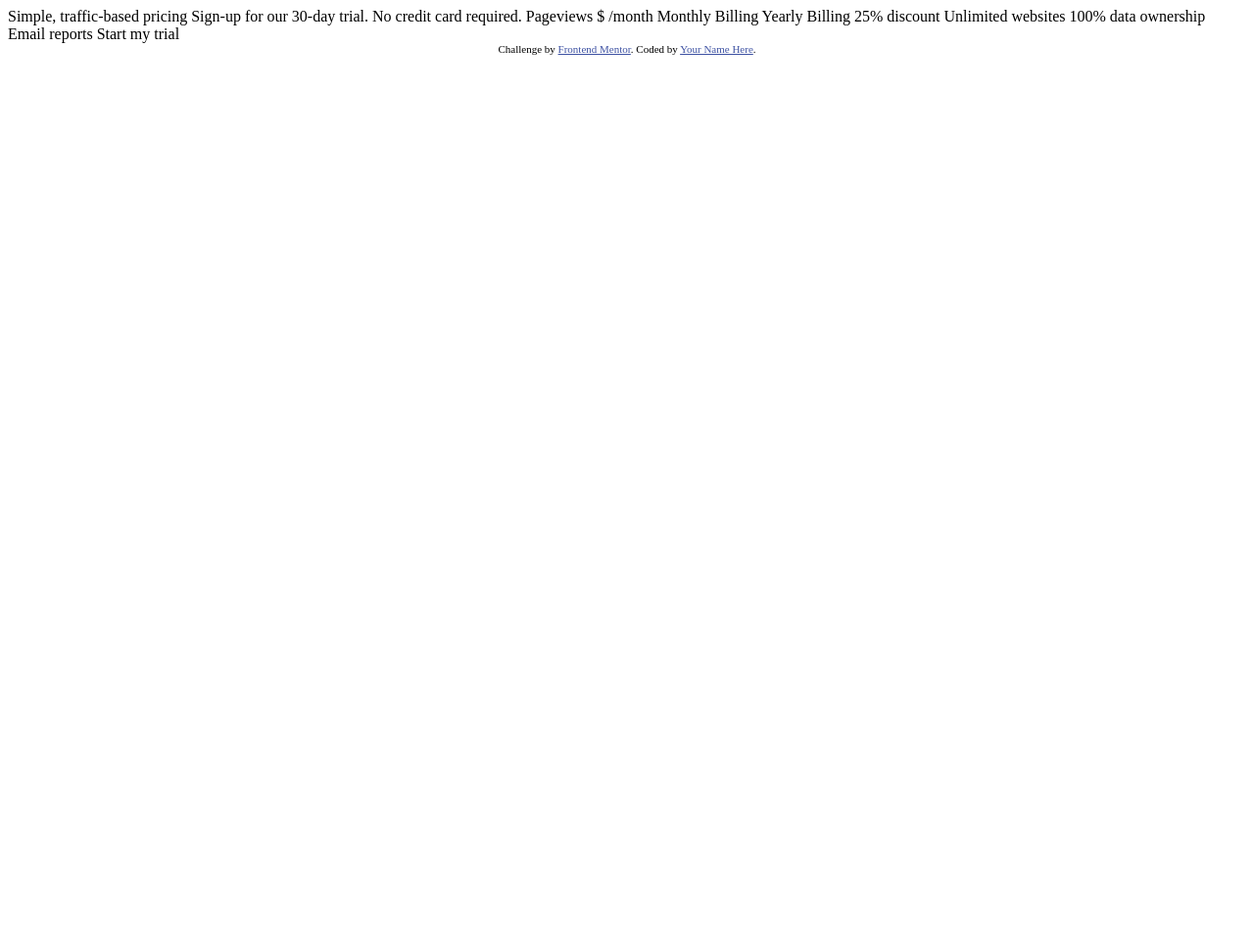
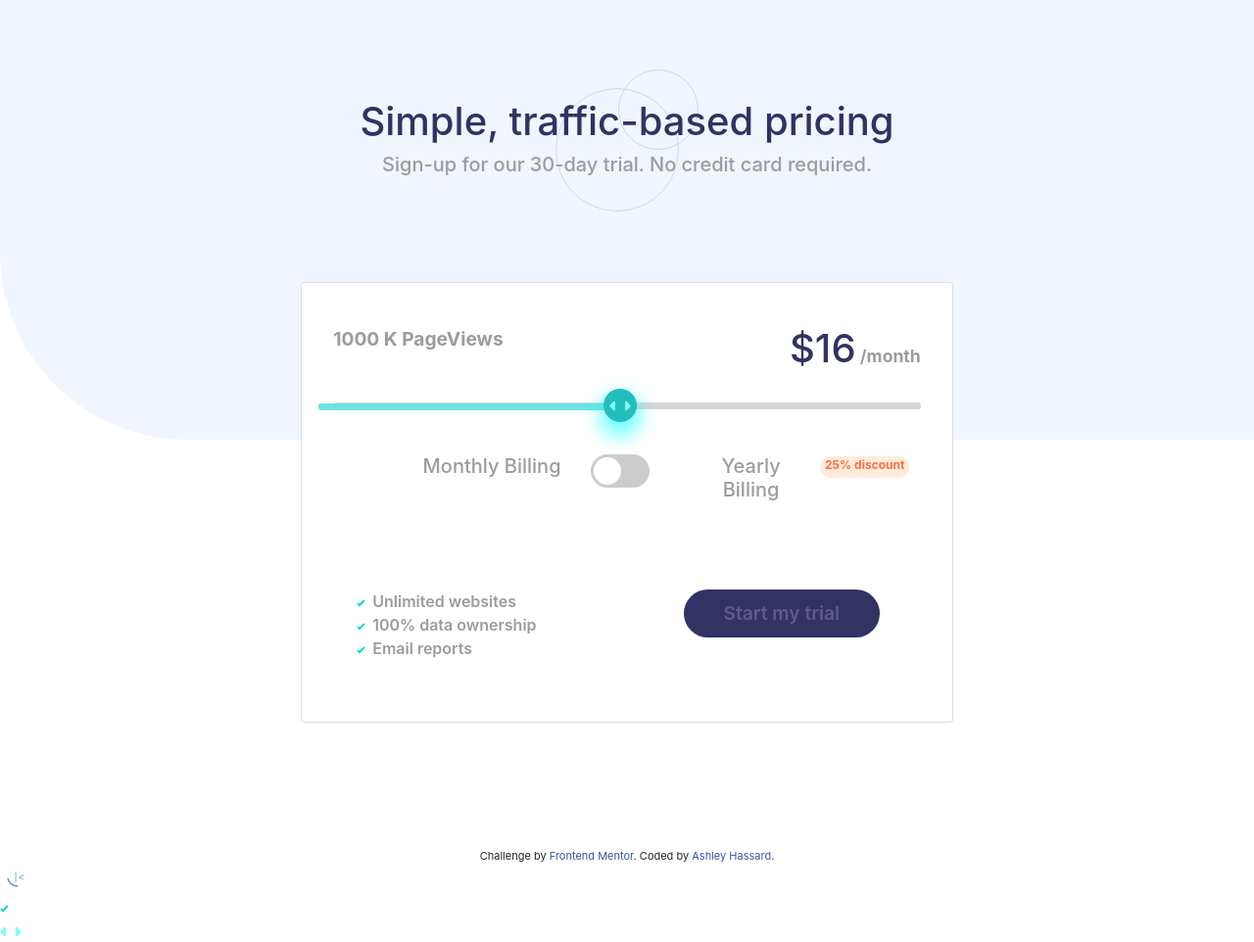
Before and after one commit to ahassard/InteractivePricing, a plain HTML site: page interactive-pricing-component-main/interactive-pricing-component-main/index.html in a window 1280 px wide. Shown: the whole page at 98% size. Before the commit the page ends 800 px from the top, so only its background shows below. Drawn offline with nearby package versions, Linux system fonts and the light colour scheme.

Commit message:
challenge 1 push 1

```diff
--- a/interactive-pricing-component-main/interactive-pricing-component-main/index.html
+++ b/interactive-pricing-component-main/interactive-pricing-component-main/index.html
@@ -5,35 +5,122 @@
   <meta name="viewport" content="width=device-width, initial-scale=1.0"> <!-- displays site properly based on user's device -->
 
   <link rel="icon" type="image/png" sizes="32x32" href="./images/favicon-32x32.png">
-
+  <link rel="stylesheet" type="text/css" href="./styles.css" />
+  <link rel="stylesheet" href="https://stackpath.bootstrapcdn.com/bootstrap/4.3.1/css/bootstrap.min.css"
+    integrity="sha384-ggOyR0iXCbMQv3Xipma34MD+dH/1fQ784/j6cY/iJTQUOhcWr7x9JvoRxT2MZw1T" crossorigin="anonymous">
+  <script type="text/javscript" src="./ipJavaScript.js"></script>
+  <script src="https://code.jquery.com/jquery-3.3.1.slim.min.js"></script>
+  <script src="https://cdnjs.cloudflare.com/ajax/libs/popper.js/1.14.7/umd/popper.min.js"></script>
+  <script src="https://stackpath.bootstrapcdn.com/bootstrap/4.3.1/js/bootstrap.min.js"></script>
   <title>Frontend Mentor | Interactive pricing component</title>
 
-  <!-- Feel free to remove these styles or customise in your own stylesheet 👍 -->
-  <style>
-    .attribution { font-size: 11px; text-align: center; }
-    .attribution a { color: hsl(228, 45%, 44%); }
-  </style>
 </head>
 <body>
+  <div class="container">
+    <div class="row" id="row1">
+  <div class="col-xl">
+    <h1>Simple, traffic-based pricing</h1>
+  <h5>Sign-up for our 30-day trial. No credit card required.</h5>
+  </div>
 
-  Simple, traffic-based pricing
-  Sign-up for our 30-day trial. No credit card required.
+    </div>
+    <div class="row" id="row2">
+  <div class="col-xl">
+    <div class="card">
+      <div class="row" id="cardRow1">
+        <div class="col-xl">
+          <div id="SelectValue"></div>
+        </div>
+        <div class="col-xl" style="text-align: right;">
+        <div id="DollarAmount"></div>
+        </div>
+      </div>
+  <div class="row" id="cardRow2">
+    <div class="col-xl">
+      <div class="main">
+        <input type="range" min="0" max="100" value="50" id="slider">
+        <div id="selector">
+          <div class="SelectBtn"></div>
+        </div>
+        <div id="ProgressBar"></div>
+      </div>
 
-  Pageviews
-  $ /month
+    </div>
+  </div>
+  <div class="row" id="cardRow3">
+    <div class="col-xl-5"><h5 style="float:right;">Monthly Billing</h5></div>
+    <div class="col-xl-2">
+      <label class="switch" for="checkbox">
+        <input type="checkbox" id="checkbox" />
+        <div class="slider round"></div>
+      </label>
+    </div>
+    <div class="col-xl-5" style="display: inherit;">
+      <h5>Yearly Billing</h5>
+      <span class="badge rounded-pill discountBadge">25% discount</span>
+    </div>
+  </div>
+  <div class="row" id="cardRow4">
+    <div class="col-xl">
+      <ul>
+      <li>Unlimited websites</li>
+      <li>100% data ownership</li>
+      <li>Email reports</li>
+      </ul>
+    </div>
+    <div class="col-xl">
+       <button class="startBtn">Start my trial</button>
+    </div>
+  </div>
+    </div>
+  </div>
+    </div>
+  </div>
+  <footer>
+    <div class="row align-items-end" id="row3">
+      <div class="col-xl">
+        <div class="attribution">
+          Challenge by <a href="https://www.frontendmentor.io?ref=challenge" target="_blank">Frontend Mentor</a>.
+          Coded by <a href="#">Ashley Hassard</a>.
+        </div>
+      </div>
+    </div>
 
-  Monthly Billing
-  Yearly Billing 25% discount
+    <img src="./images/favicon-32x32.png" /><br>
+    <img src="./images/icon-check.svg" /><br>
+    <img src="./images/icon-slider.svg" /><br>
 
-  Unlimited websites
-  100% data ownership
-  Email reports
+  </footer>
+<script>
+  var slider = document.getElementById("slider");
+  var selector = document.getElementById("selector");
+  var SelectValue = document.getElementById("SelectValue");
+  var ProgressBar = document.getElementById("ProgressBar");
+  var DollarAmount = document.getElementById("DollarAmount");
+  var CheckBox = document.getElementById("checkbox");
+    SelectValue.innerHTML = (50 * 20) +" K PageViews";
+    DollarAmount.innerHTML = "<h3>$" + Math.round(50 * 32) / 100 + "</h3> /month";
+    CheckBox.onchange = function () {
+      if (CheckBox.checked == true)
+      {
+        DollarAmount.innerHTML = "<h3>$" + Math.round(slider.value * 24) / 100 + "</h3> /month";
+      } else { DollarAmount.innerHTML = "<h3>$" + Math.round(slider.value * 32) / 100 + "</h3> /month"; }
+    }
+    slider.oninput = function ()
+    {
 
-  Start my trial
+      SelectValue.innerHTML = (this.value * 20) + " K PageViews";
+      selector.style.left = this.value + "%";
+      ProgressBar.style.width = this.value + "%";
+      if (CheckBox.checked == true){
+        DollarAmount.innerHTML = "<h3>$" + Math.round(this.value * 24) / 100 + "</h3> /month";
+      } else {DollarAmount.innerHTML = "<h3>$" + Math.round(this.value * 32)/100 + "</h3> /month"; }
+    }
 
-  <div class="attribution">
-    Challenge by <a href="https://www.frontendmentor.io?ref=challenge" target="_blank">Frontend Mentor</a>.
-    Coded by <a href="#">Your Name Here</a>.
-  </div>
+
+
+
+</script>
+
 </body>
 </html>
--- /dev/null
+++ b/interactive-pricing-component-main/interactive-pricing-component-main/styles.css
@@ -0,0 +1,194 @@
+body {
+  background-color: rgb(216, 216, 216);
+  background-image: url(./images/bg-pattern.svg);
+  background-repeat: no-repeat;
+}
+.container {
+  min-height: 90% !important;
+}
+.attribution {
+  font-size: 11px;
+  text-align: center;
+}
+.attribution a {
+  color: hsl(228, 45%, 44%);
+}
+h1,
+h5 {
+  text-align: center;
+}
+h1 {
+  color: rgb(50, 50, 99);
+}
+h5 {
+  color: rgb(156, 156, 156);
+}
+
+#row1 {
+  margin-top: 5%;
+  padding: 4%;
+  background-image: url(./images/pattern-circles.svg);
+  background-repeat: no-repeat;
+  background-position: center;
+}
+#row2 {
+  margin-top: 5%;
+}
+.card {
+  margin: 0% 20%;
+  padding: 3% 2%;
+  height: 450px;
+  background-color: rgb(216, 216, 216);
+}
+li {
+  text-decoration-style: none;
+  list-style-image: url(./images/icon-check.svg);
+  color: rgb(156, 156, 156);
+  font-weight: 600;
+}
+#row3 {
+  margin-top: 10%;
+}
+
+#cardRow1 {
+  padding: 10px;
+}
+#SelectValue {
+  font-size: 1.2em;
+  font-weight: 700;
+  color: rgb(156, 156, 156);
+}
+#DollarAmount {
+  font-size: 1.1em;
+  font-weight: 700;
+  color: rgb(156, 156, 156);
+}
+#DollarAmount h3 {
+  color: rgb(50, 50, 99) !important;
+  font-size: 2.5rem;
+  display: inline;
+}
+#cardRow2 {
+  padding: 10px;
+}
+#cardRow3 {
+  margin-top: 20px;
+  padding: 10px;
+}
+.discountBadge {
+  margin: 1% 5%;
+  background: rgb(255, 236, 221);
+  color: rgb(255, 108, 64);
+  height: 1.8em;
+}
+#cardRow4 {
+  margin-top: 10%;
+  padding: 10px;
+}
+.startBtn {
+  margin-left: 15%;
+  background-color: rgb(50, 50, 99);
+  font-weight: 600;
+  font-size: 1.2em;
+  color: rgb(100, 88, 143);
+  border-radius: 26px;
+  padding: 10px;
+  width: 200px;
+  outline: none;
+  border: none;
+}
+#slider {
+  -webkit-appearance: none;
+  width: 100%;
+  height: 7px;
+  outline: none;
+  border-radius: 3px;
+  background-color: rgb(214, 214, 214);
+}
+
+#slider::-webkit-slider-thumb {
+  -webkit-appearance: none;
+  width: 34px;
+  height: 34px;
+  cursor: pointer;
+  z-index: 3;
+  position: relative;
+}
+
+#selector {
+  height: 104px;
+  width: 48px;
+  position: absolute;
+  bottom: -7px;
+  left: 50%;
+  transform: translateX(-50%);
+  z-index: 2;
+}
+
+.SelectBtn {
+  height: 34px;
+  width: 34px;
+  background-image: url(./images/icon-slider.svg);
+  background-color: rgb(34, 190, 190);
+  box-shadow: 0px 10px 19px 4px rgba(3, 255, 255, 0.6);
+  background-repeat: no-repeat;
+  background-position: center;
+  border-radius: 50%;
+  position: absolute;
+  bottom: 0;
+}
+
+#ProgressBar {
+  width: 50%;
+  height: 7px;
+  background: rgb(110, 226, 226);
+  border-radius: 3px;
+  position: absolute;
+  top: 12px;
+  left: 0;
+}
+.switch {
+  display: inline-block;
+  height: 34px;
+  position: relative;
+  width: 60px;
+}
+
+.switch input {
+  display: none;
+}
+
+.slider {
+  background-color: #ccc;
+  bottom: 0;
+  cursor: pointer;
+  left: 0;
+  position: absolute;
+  right: 0;
+  top: 0;
+  transition: 0.4s;
+}
+
+.slider:before {
+  background-color: #fff;
+  bottom: 3px;
+  content: '';
+  height: 28px;
+  left: 3px;
+  position: absolute;
+  transition: 0.4s;
+  width: 28px;
+  border-radius: 50%;
+}
+
+input:checked + .slider {
+  background-color: rgb(34, 190, 190);
+}
+
+input:checked + .slider:before {
+  transform: translateX(26px);
+}
+
+.slider.round {
+  border-radius: 34px;
+}
```
